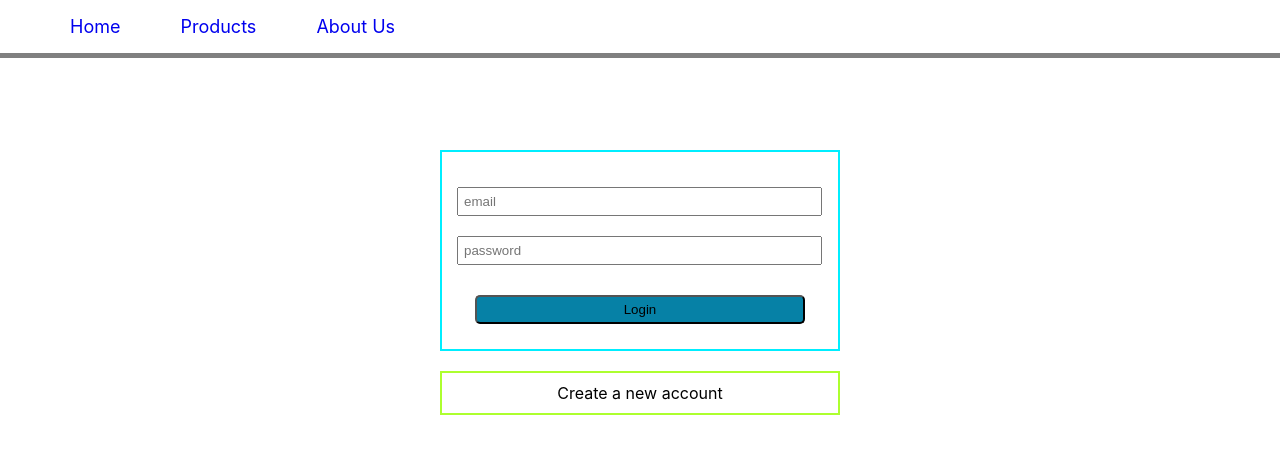
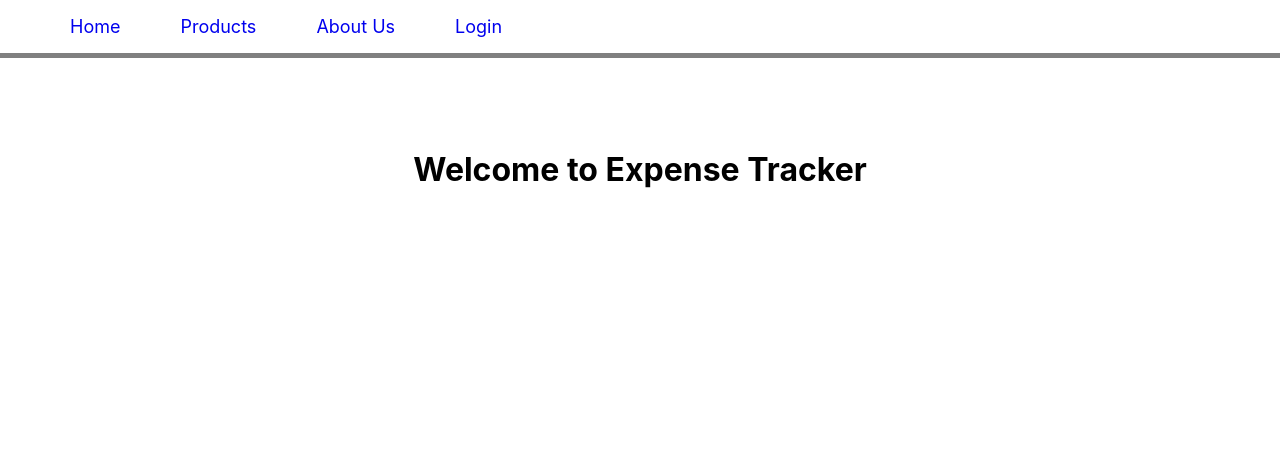
Before and after one commit to SrinivasaKamathR/Expense-Tracker, a React (Create React App) app: page /home in a window 1280 px wide. Shown: the top 454 px of the page. Built offline with nearby package versions, Linux system fonts and the light colour scheme.

Commit message:
storing the idToken and navigating logged-in users to welcome page

```diff
--- a/src/App.js
+++ b/src/App.js
@@ -1,13 +1,16 @@
-import "./App.css";
+import { Route, Routes } from "react-router-dom";
 import MainNavigation from "./components/MainNavigation";
 import Login from "./pages/Login";
-
+import Home from "./pages/Home";
 function App() {
   return (
-    <div className="App">
+    <>
       <MainNavigation />
-      <Login />
-    </div>
+      <Routes>
+        <Route path="/login" element={<Login />}></Route>
+        <Route path="/home" element={<Home />}></Route>
+      </Routes>
+    </>
   );
 }
 
--- a/src/components/MainNavigation.js
+++ b/src/components/MainNavigation.js
@@ -1,4 +1,5 @@
 import React from "react";
+import { Link } from "react-router-dom";
 import classes from "./MainNavigation.module.css";
 
 const MainNavigation = () => {
@@ -7,13 +8,16 @@ const MainNavigation = () => {
       <nav>
         <ul>
           <li>
-            <a href="/home">Home</a>
+            <Link to="/home">Home</Link>
           </li>
           <li>
-            <a href="/product">Products</a>
+            <Link to="/product">Products</Link>
           </li>
           <li>
-            <a href="/about">About Us</a>
+            <Link to="/about">About Us</Link>
+          </li>
+          <li>
+            <Link to="/login">Login</Link>
           </li>
         </ul>
       </nav>
--- /dev/null
+++ b/src/pages/Home.js
@@ -0,0 +1,9 @@
+import React from "react";
+
+import classes from "./Home.module.css";
+
+const Home = () => {
+  return <h1 className={classes.h1}>Welcome to Expense Tracker</h1>;
+};
+
+export default Home;
--- /dev/null
+++ b/src/pages/Home.module.css
@@ -0,0 +1,4 @@
+.h1 {
+    text-align: center;
+    margin-top: 150px;
+  }
--- a/src/pages/Login.js
+++ b/src/pages/Login.js
@@ -1,4 +1,5 @@
 import React, { useState, useRef } from "react";
+import { Link, useNavigate } from "react-router-dom";
 
 import classes from "./Login.module.css";
 
@@ -7,6 +8,7 @@ const Login = () => {
   const emailRef = useRef();
   const passwordRef = useRef();
   const confirmPasswordRef = useRef();
+  const navigate = useNavigate();
 
   const accountHandler = () => {
     setHaveAccount((prevState) => {
@@ -45,8 +47,14 @@ const Login = () => {
       });
 
       if (res.ok) {
-        // const data = await res.json();
-        console.log("User Signed Up");
+        const data = await res.json();
+        console.log("User Logged-In");
+        localStorage.setItem("idToken", data.idToken);
+        console.log(data.idToken);
+        setHaveAccount(true);
+        emailRef.current.value = "";
+        passwordRef.current.value = "";
+        navigate("/home");
       } else {
         const data = await res.json();
         throw data.error;
@@ -69,9 +77,12 @@ const Login = () => {
           />
         )}
         <button type="submit">{haveAccount ? "Login" : "Sign Up"}</button>
+        {haveAccount ? <Link to="/">Forgot Password</Link> : ""}
       </form>
       <div className={classes.login} onClick={accountHandler}>
-        {haveAccount ? "Create a new account" : "Have an account? Login"}
+        {haveAccount
+          ? `Don't have an account? Sign Up`
+          : `Have an account? Sign In`}
       </div>
     </div>
   );
```
